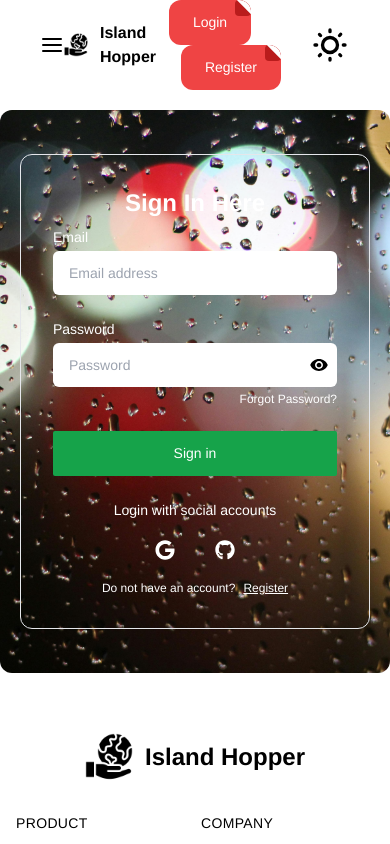
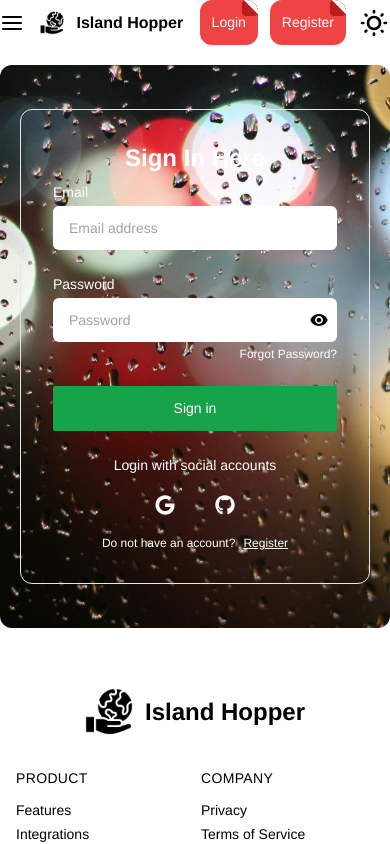
Before and after one commit to Tamim239/Island-hopper-client-side, a React (Vite) app: page /login in a window 390 px wide. Shown: the top 844 px of the page. Built offline with nearby package versions, Linux system fonts and the light colour scheme; no server answers.

Commit message:
fixed responsive

```diff
--- a/src/Components/Banner/style.css
+++ b/src/Components/Banner/style.css
@@ -35,3 +35,12 @@ body {
   border-radius: 10px;
   background-size: cover;
 }
+
+
+@media screen and (max-width: 768px) {
+
+  .swiper{
+    padding-top: 0px;
+  }
+
+}
--- a/src/Components/TouristsSpots/TouristsSpots.jsx
+++ b/src/Components/TouristsSpots/TouristsSpots.jsx
@@ -14,7 +14,7 @@ export const TouristsSpots = () => {
   }, []);
 
   return (
-    <div className="my-10 grid grid-cols-1 md:grid-cols-3 gap-6 md:w-4/5 mx-auto ">
+    <div className=" max-sm:mt-48 my-10 grid grid-cols-1 md:grid-cols-3 gap-6 md:w-4/5 mx-auto ">
       <Helmet>
         <title>Island Hopper || Tourists Spot</title>
       </Helmet>
--- a/src/Route/Route.jsx
+++ b/src/Route/Route.jsx
@@ -36,7 +36,7 @@ export const router = createBrowserRouter([
         },
         {
           path: "/addTourists",
-          element: <AddTouristsSport></AddTouristsSport>,
+          element: <PrivateRoute><AddTouristsSport></AddTouristsSport></PrivateRoute> ,
         },
         {
           path: "/viewDetails/:id",
--- a/src/Shared/Nav.jsx
+++ b/src/Shared/Nav.jsx
@@ -83,7 +83,7 @@ export const Nav = () => {
   );
 
   return (
-    <nav className="flex items-center justify-between mx-10 ">
+    <nav className="flex items-center justify-between md:mx-10 ">
       <div onClick={() => setOpen(!open)} className="lg:hidden text-2xl">
         {open ? <IoMdClose /> : <FiMenu />}
       </div>
@@ -117,10 +117,10 @@ export const Nav = () => {
             />
           </div>
         ) : (
-          <div className="space-x-3">
+          <div className="flex items-center space-x-3">
             <Link
               to="/login"
-              className="relative inline-flex items-center justify-start px-6 py-3 overflow-hidden font-medium transition-all bg-red-500 rounded-xl group"
+              className="relative inline-flex items-center justify-start px-3 md:px-6 py-3 overflow-hidden font-medium transition-all bg-red-500 rounded-xl group"
             >
               <span className="absolute top-0 right-0 inline-block w-4 h-4 transition-all duration-500 ease-in-out bg-red-700 rounded group-hover:-mr-4 group-hover:-mt-4">
                 <span className="absolute top-0 right-0 w-5 h-5 rotate-45 translate-x-1/2 -translate-y-1/2 bg-white"></span>
@@ -132,7 +132,7 @@ export const Nav = () => {
             </Link>
             <Link
               to="/register"
-              className="relative inline-flex items-center justify-start px-6 py-3 overflow-hidden font-medium transition-all bg-red-500 rounded-xl group"
+              className="relative inline-flex items-center justify-start px-3 md:px-6 py-3 overflow-hidden font-medium transition-all bg-red-500 rounded-xl group"
             >
               <span className="absolute top-0 right-0 inline-block w-4 h-4 transition-all duration-500 ease-in-out bg-red-700 rounded group-hover:-mr-4 group-hover:-mt-4">
                 <span className="absolute top-0 right-0 w-5 h-5 rotate-45 translate-x-1/2 -translate-y-1/2 bg-white"></span>
@@ -158,7 +158,7 @@ export const Nav = () => {
             </span>
           </button>
         )}
-        <label className="swap swap-rotate">
+        <label className="swap swap-rotate mr-2">
           {/* this hidden checkbox controls the state */}
           <input
             type="checkbox"
@@ -168,7 +168,7 @@ export const Nav = () => {
 
           {/* sun icon */}
           <svg
-            className="swap-off fill-current w-10 h-10"
+            className="swap-off fill-current w-8 h-8"
             xmlns="http://www.w3.org/2000/svg"
             viewBox="0 0 24 24"
           >
@@ -177,7 +177,7 @@ export const Nav = () => {
 
           {/* moon icon */}
           <svg
-            className="swap-on fill-current w-10 h-10"
+            className="swap-on fill-current w-8 h-8"
             xmlns="http://www.w3.org/2000/svg"
             viewBox="0 0 24 24"
           >
```
Also changed, not shown: 1 other file (tests, documents, lock files or other folders).
